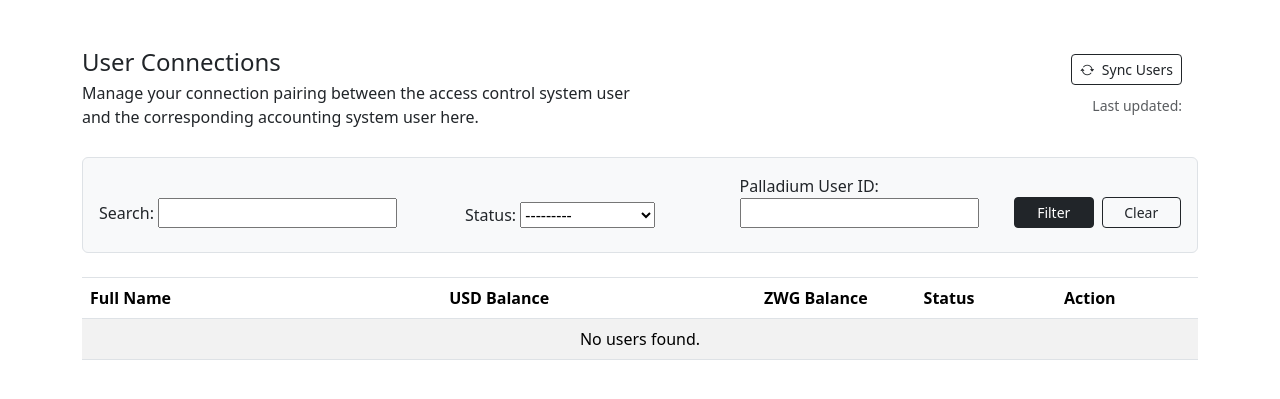
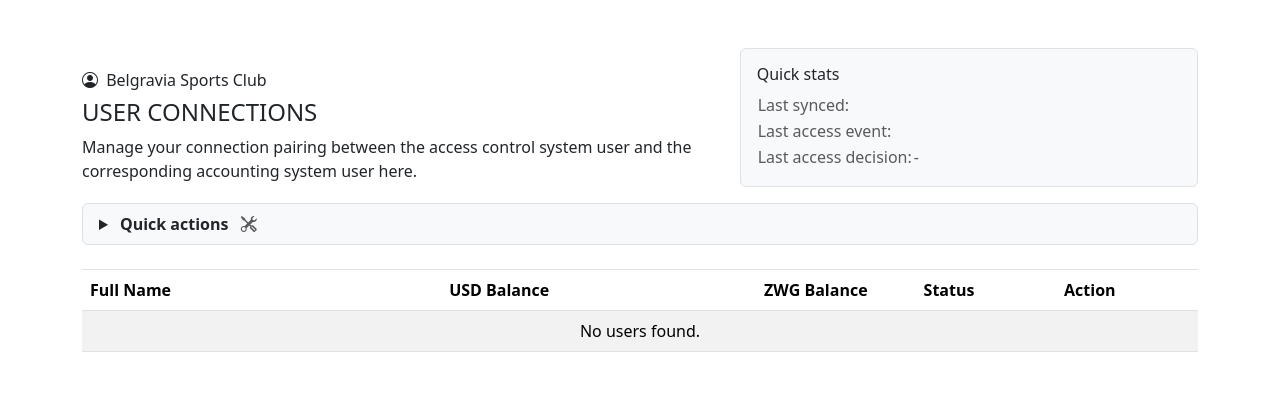
Before and after one commit to tntery/django-access-backend, a Django app: page / in a window 1280 px wide. Shown: the part 86-485 px from the top of the page. Run offline with Django 5.2, Linux system fonts and the light colour scheme; data comes from the database, SQL or seed files in the repository; data that the repository does not hold is empty.

Commit message:
Add narration filter to AccountMappingFilter and enhance mapping list view with last access event details

```diff
--- a/access/filters.py
+++ b/access/filters.py
@@ -27,6 +27,7 @@ class AccountMappingFilter(django_filters.FilterSet):
             Q(account_user_id__icontains=value)
             | Q(first_name__icontains=value)
             | Q(last_name__icontains=value)
+            | Q(narration__icontains=value)
             | Q(device_access_id__icontains=value)
         )
 
--- a/access/templates/access/mapping_list.html
+++ b/access/templates/access/mapping_list.html
@@ -13,23 +13,61 @@
 
     <div id="alert-container"></div>
 
-    <div class="d-flex flex-column flex-md-row justify-content-between align-items-md-end gap-3 mt-5">
+    <div class="d-flex flex-column flex-md-row justify-content-between align-items-md-end gap-3 mt-5 pe-3">
 
-        <div class="col-md-6">
-            <h2 class="h4 mb-1">User Connections</h2>
-            <p class="mb-1">Manage your connection pairing between the access control system user and the corresponding
+        <div class="col-md-7">
+            <h6 class="">
+                <i class="bi bi-person-circle me-1"></i>
+                Belgravia Sports Club
+            </h6>
+            <h2 class="h4 mb-1 text-uppercase">User Connections</h2>
+            <p class="mb-1 mt-2">Manage your connection pairing between the access control system user and the corresponding
                 accounting system user here.</p>
         </div>
-        <div class="col-md-3 pe-3 mas-auto d-flex flex-column align-items-end">
-            <button id="syncUsersBtn" type="button" class="btn btn-sm btn-outline-dark mb-2 ms-auto"
+        <div class="col-md-5 border rounded p-3 bg-light me-0">
+            <h6>Quick stats</h6>
+            <table class="text-muted">
+                <tr>
+                    <td>Last synced:</td>
+                    <td>{{ last_updated|date:"Y-m-d H:i:s" }}</td>
+                </tr>
+                <tr>
+                    <td>Last access event:</td>
+                    <td>{{ last_access_event_timestamp|date:"Y-m-d H:i:s" }}</td>
+                </tr>
+                <tr>
+                    <td class="me-2">Last access decision:</td>
+                    <td>{{ last_access_decision|title|default:"-" }}</td>
+                </tr>
+            </table>
+        </div>
+
+    </div>
+
+    <details class="px-3 py-2 mt-3 bg-light border rounded">
+        <summary class="text-dark" style="cursor: pointer;">
+            <span class="ms-1 fw-bold">Quick actions</span>
+            <i class="bi bi-tools text-muted ms-2"></i>
+        </summary>
+        <div class="border rounded px-3 py-2 my-3">
+            <h6>
+                Sync Users
+                <i class="bi bi-arrow-repeat ms-1"></i>
+            </h6>
+            <p class="mt-2 mb-1">Syncing users will fetch the latest user data from the external accounting system and update the user list and their balances here. It will also remove any users that have been deleted from the external system. This is useful to do after making changes to users in the external system or if you want to ensure you have the latest user data.</p>
+            <p class="text-muted mt-0 py-0"><span class="fw-bold">Note:</span> This operation may take a few moments depending on the number of users in the external system.</p>
+            <button id="syncUsersBtn" type="button" class="btn btn-sm btn-primary mb-2 ms-auto"
                 onclick="syncUsers()">
                 <i class="bi bi-arrow-repeat me-1"></i>
-                Sync Users
+                SYNC NOW
             </button>
-            <p><small class="text-muted">Last updated: {{ last_updated|date:"Y-m-d H:i:s" }}</small></p>
         </div>
-    </div>
-
+        <div class="border rounded px-3 py-2 my-3 mb-4">
+            <h6>
+                Filter & Search
+                <i class="bi bi-filter ms-1"></i>
+            </h6>
+            <p class="text-muted mt-2">Use the filter and search options to quickly find specific users or groups of users based on their connection status, accounting user ID, or by searching their full name. This is especially helpful when managing a large number of users.</p>
             <div class="bg-light p-3 pb-4 rounded border mt-4">
                 <form method="get" class="row g-3 align-items-end">
                     <div class="col-md-4">
@@ -45,11 +83,13 @@
                         {{ mapping_filter.form.account_user_id }}
                     </div>
                     <div class="col-md-2 d-flex gap-2">
-                <button type="submit" class="btn btn-sm btn-dark w-100">Filter</button>
+                        <button type="submit" class="btn btn-sm btn-primary w-100">Filter</button>
                         <a href="{% url 'account_mapping_list' %}" class="btn btn-sm btn-outline-dark w-100">Clear</a>
                     </div>
                 </form>
             </div>
+        </div>
+    </details>
 
     <section class="table-responsive">
         <table class="table table-responsive  table-striped mt-4 border-top">
--- a/access/views.py
+++ b/access/views.py
@@ -95,7 +95,11 @@ def account_mapping_list_view(request):
 
     last_updated = AccountMapping.objects.order_by('-last_updated_at').first()
     print(f"Last updated time: {last_updated.last_updated_at if last_updated else '-'}")  # Debug log to verify mapping
-    # print(f"User list for mapping view: {user_list}")  # Debug log to verify user list
+    last_access_event = AccessEventLog.objects.order_by('-event_timestamp').first()
+    last_access_event_timestamp = last_access_event.event_timestamp if last_access_event else None
+    print(f"Last access event time: {last_access_event_timestamp if last_access_event_timestamp else '-'}")  # Debug log to verify access events
+    last_access_decision = last_access_event.access_status if last_access_event else '-'
+    print(f"Last access decision: {last_access_decision}")  # Debug log to
     return render(
         request,
         "access/mapping_list.html",
@@ -105,6 +109,8 @@ def account_mapping_list_view(request):
             "mapping_filter": mapping_filter,
             "query_string": query_string,
             "last_updated": last_updated.last_updated_at if last_updated else "-",
+            "last_access_event_timestamp": last_access_event_timestamp if last_access_event_timestamp else "-",
+            "last_access_decision": last_access_decision,
         },
     )
 
--- a/djangoaccessbackend/settings.py
+++ b/djangoaccessbackend/settings.py
@@ -122,7 +122,7 @@ AUTH_PASSWORD_VALIDATORS = [
 
 LANGUAGE_CODE = 'en-us'
 
-TIME_ZONE = 'UTC'
+TIME_ZONE = 'Africa/Harare'
 
 USE_I18N = True
 
```
Lines whose indentation alone changed are shown as unchanged.
